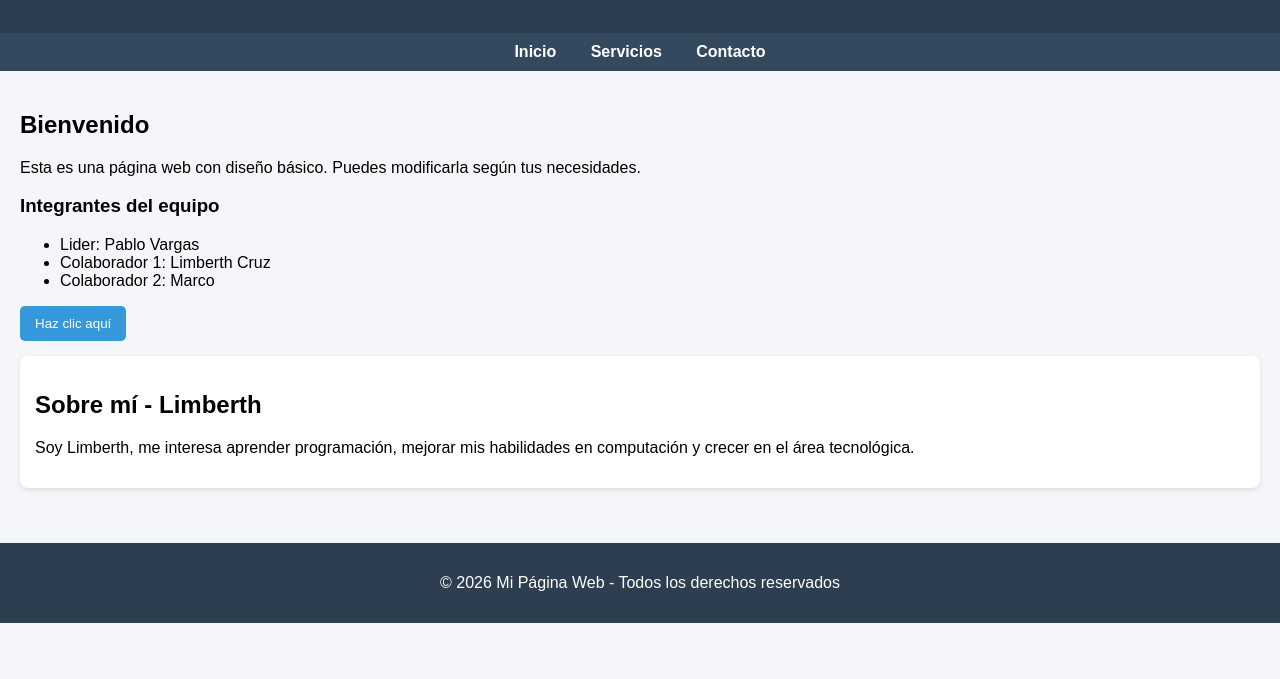
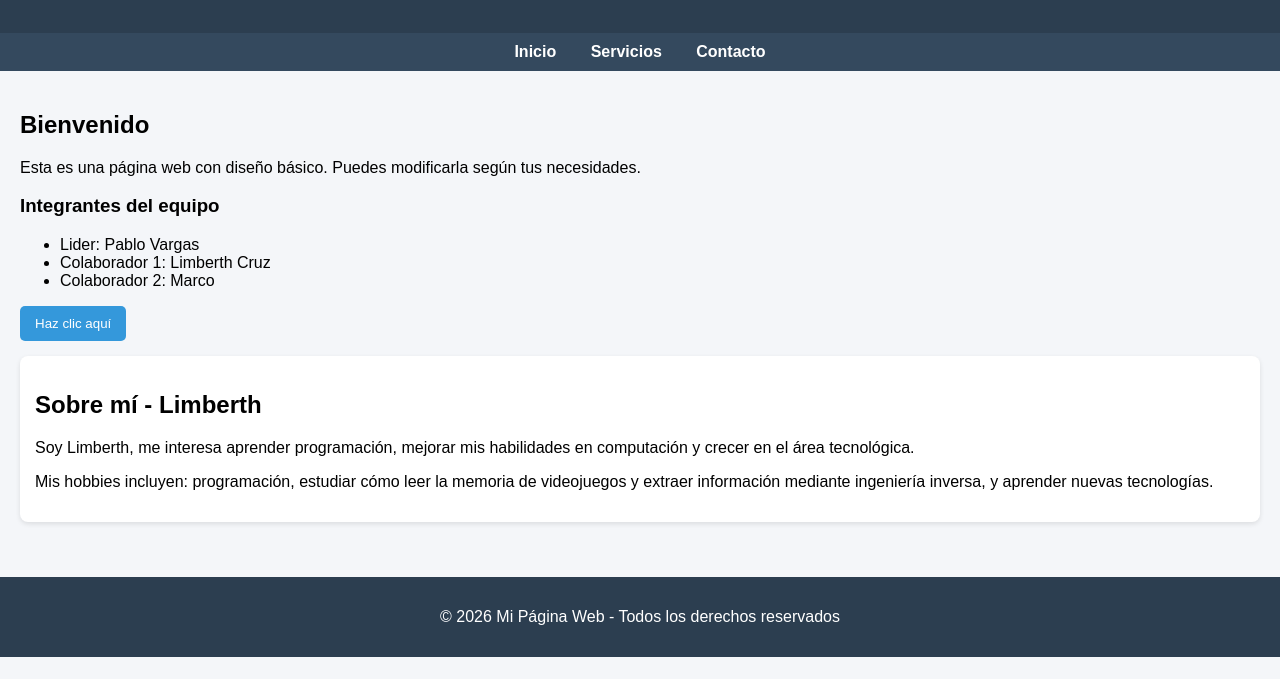
Before and after one commit to Pablo-gif-hub/TAXIAPP, a plain HTML site: page index.html in a window 1280 px wide. Shown: the part 121-800 px from the top of the page. Drawn offline with Linux system fonts and the light colour scheme.

Commit message:
Sección personal de Limberth actualizada con hobbies e intereses en videojuegos

```diff
--- a/index.html
+++ b/index.html
@@ -97,11 +97,13 @@
 
     <button>Haz clic aquí</button>
 
-    <!-- TU SECCIÓN -->
-    <div class="card">
-        <h2>Sobre mí - Limberth</h2>
-        <p>Soy Limberth, me interesa aprender programación, mejorar mis habilidades en computación y crecer en el área tecnológica.</p>
-    </div>
+    <!-- Sección personal -->
+<section class="personal card">
+    <h2>Sobre mí - Limberth</h2>
+    <p>Soy Limberth, me interesa aprender programación, mejorar mis habilidades en computación y crecer en el área tecnológica.</p>
+    <p>Mis hobbies incluyen: programación, estudiar cómo leer la memoria de videojuegos y extraer información mediante ingeniería inversa, y aprender nuevas tecnologías.</p>
+</section>
+
 </div>
 
 
```
